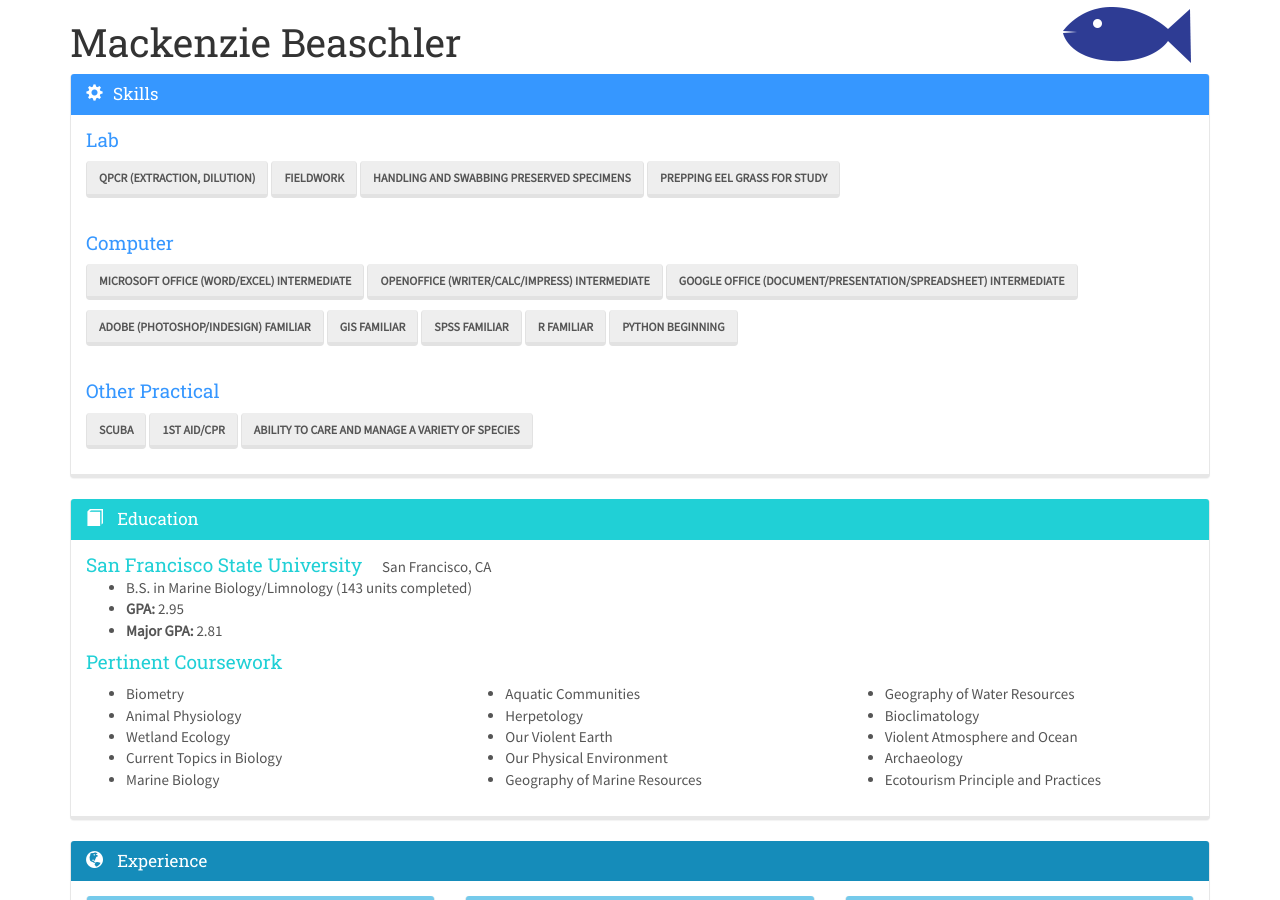
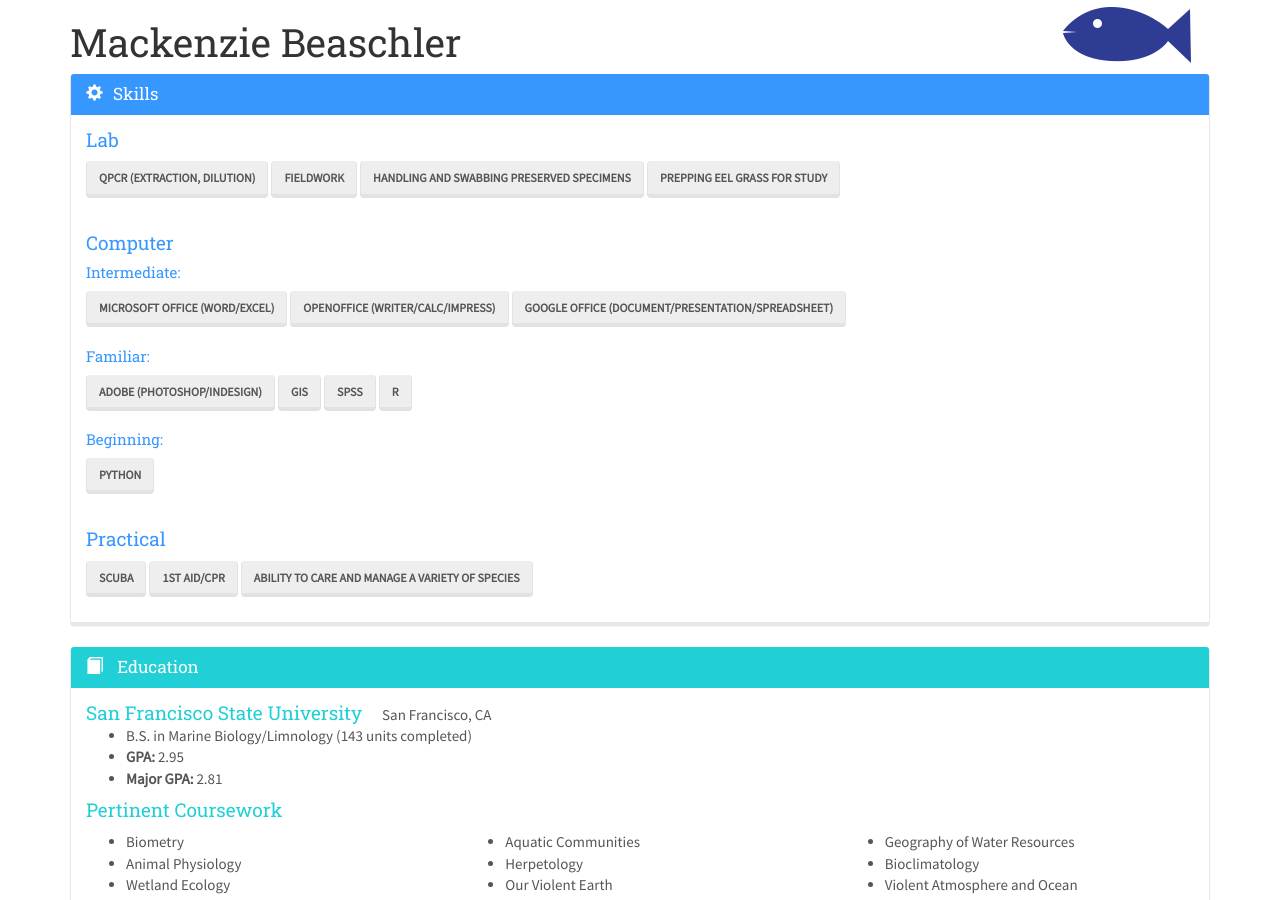
Before and after one commit to iondune/mackenziedunn.com, a Jekyll site: the page built from index.html, in a window 1280 px wide and 900 px high. Built offline with Jekyll 4.4.1, drawn with Linux system fonts in a browser that asks for light colours; nearby versions of some CDN libraries.

Commit message:
Add breakdown for computer skills

```diff
--- a/_data/resume/skills.yml
+++ b/_data/resume/skills.yml
@@ -1,33 +1,36 @@
-advanced:
-    - name: qPCR (Extraction, Dilution)
-      description: I’ve been doing qPCR for the Vredenburg lab at SFSU for 3 years
-    - name: Fieldwork
-      description: I have been in the field several times assisting the Vredenburg lab with swabbing and collecting of amphibians. I collected soil samples and data for my Wetland Ecology class for a semester. I also assisted a wetland project from Boyer’s Lab where we spent several hours setting up plots of marine plants in the San Francisco Bay.
-    - name: Handling and swabbing preserved specimens
-      description: I spent several days swabbing specimens at the Cal Academy for a collaborative project with the Vredenburg lab.
-    - name: Prepping eel grass for study
-      description: I spent several hours preparing eel grass samples for tests. Scrapping of epiphytes and taking several measurements.
-intermediate:
-    - name: Microsoft Office (Word/Excel) Intermediate
+lab:
+  - name: qPCR (Extraction, Dilution)
+    description: I’ve been doing qPCR for the Vredenburg lab at SFSU for 3 years
+  - name: Fieldwork
+    description: I have been in the field several times assisting the Vredenburg lab with swabbing and collecting of amphibians. I collected soil samples and data for my Wetland Ecology class for a semester. I also assisted a wetland project from Boyer’s Lab where we spent several hours setting up plots of marine plants in the San Francisco Bay.
+  - name: Handling and swabbing preserved specimens
+    description: I spent several days swabbing specimens at the Cal Academy for a collaborative project with the Vredenburg lab.
+  - name: Prepping eel grass for study
+    description: I spent several hours preparing eel grass samples for tests. Scrapping of epiphytes and taking several measurements.
+computer:
+  intermediate:
+    - name: Microsoft Office (Word/Excel)
       description: Used for years in multiple settings
-    - name: Openoffice (Writer/Calc/Impress) Intermediate
+    - name: Openoffice (Writer/Calc/Impress)
       description: Used for years in multiple settings
-    - name: Google Office (Document/Presentation/Spreadsheet) Intermediate
+    - name: Google Office (Document/Presentation/Spreadsheet)
       description: Used for years in multiple settings
-    - name: Adobe (Photoshop/Indesign) Familiar
+  familiar:
+    - name: Adobe (Photoshop/Indesign)
       description: Used for 1 year in high school for journalism as a page editor
-    - name: GIS Familiar
+    - name: GIS
       description: Used for mapping fieldwork numerous times over 3 years
-    - name: SPSS Familiar
+    - name: SPSS
       description: Used in biometry for 1 semester
-    - name: R Familiar
+    - name: R
       description: Used in biometry for 1 semester
-    - name: Python Beginning
+  beginning:
+    - name: Python
       description: I’m starting to learn coding through codeacademy
-familiar:
-    - name: Scuba
-      description: I received a standard 60 ft certification from a UCSF program
-    - name: 1st Aid/CPR
-      description: I am certified till May 18, 2015
-    - name: Ability to Care and Manage a variety of species
-      description: Through volunteering, work, and my own experiences I have worked and taken care of a multitude of different animals.
+practical:
+  - name: Scuba
+    description: I received a standard 60 ft certification from a UCSF program
+  - name: 1st Aid/CPR
+    description: I am certified till May 18, 2015
+  - name: Ability to Care and Manage a variety of species
+    description: Through volunteering, work, and my own experiences I have worked and taken care of a multitude of different animals.
--- a/index.html
+++ b/index.html
@@ -17,7 +17,7 @@ script: |
   <div class="panel-body">
     <h4 class="text-danger" style="margin-top: 0;">Lab</h4>
 
-{% for skill in site.data.resume.skills.advanced %}
+{% for skill in site.data.resume.skills.lab %}
   <button type="button" class="btn btn-default pop" data-container="body" data-toggle="popover" data-placement="bottom" data-trigger="focus" data-content="{{ skill.description }}">
     {{ skill.name }}
   </button>
@@ -25,15 +25,30 @@ script: |
 
     <h4 class="text-danger" style="margin-top: 25px">Computer</h4>
 
-{% for skill in site.data.resume.skills.intermediate %}
-  <button type="button" class="btn btn-default pop" data-container="body" data-toggle="popover" data-placement="bottom" data-trigger="focus" data-content="{{ skill.description }}">
-    {{ skill.name }}
-  </button>
+    <h5 class="text-danger">Intermediate:</h5>
+{% for skill in site.data.resume.skills.computer.intermediate %}
+    <button type="button" class="btn btn-default pop" data-container="body" data-toggle="popover" data-placement="bottom" data-trigger="focus" data-content="{{ skill.description }}">
+      {{ skill.name }}
+    </button>
 {% endfor %}
 
-    <h4 class="text-danger" style="margin-top: 25px">Other Practical</h4>
+    <h5 class="text-danger">Familiar:</h5>
+{% for skill in site.data.resume.skills.computer.familiar %}
+    <button type="button" class="btn btn-default pop" data-container="body" data-toggle="popover" data-placement="bottom" data-trigger="focus" data-content="{{ skill.description }}">
+      {{ skill.name }}
+    </button>
+{% endfor %}
 
-{% for skill in site.data.resume.skills.familiar %}
+    <h5 class="text-danger">Beginning:</h5>
+{% for skill in site.data.resume.skills.computer.beginning %}
+    <button type="button" class="btn btn-default pop" data-container="body" data-toggle="popover" data-placement="bottom" data-trigger="focus" data-content="{{ skill.description }}">
+      {{ skill.name }}
+    </button>
+{% endfor %}
+
+    <h4 class="text-danger" style="margin-top: 25px">Practical</h4>
+
+{% for skill in site.data.resume.skills.practical %}
   <button type="button" class="btn btn-default pop" data-container="body" data-toggle="popover" data-placement="bottom" data-trigger="focus" data-content="{{ skill.description }}">
     {{ skill.name }}
   </button>
```
